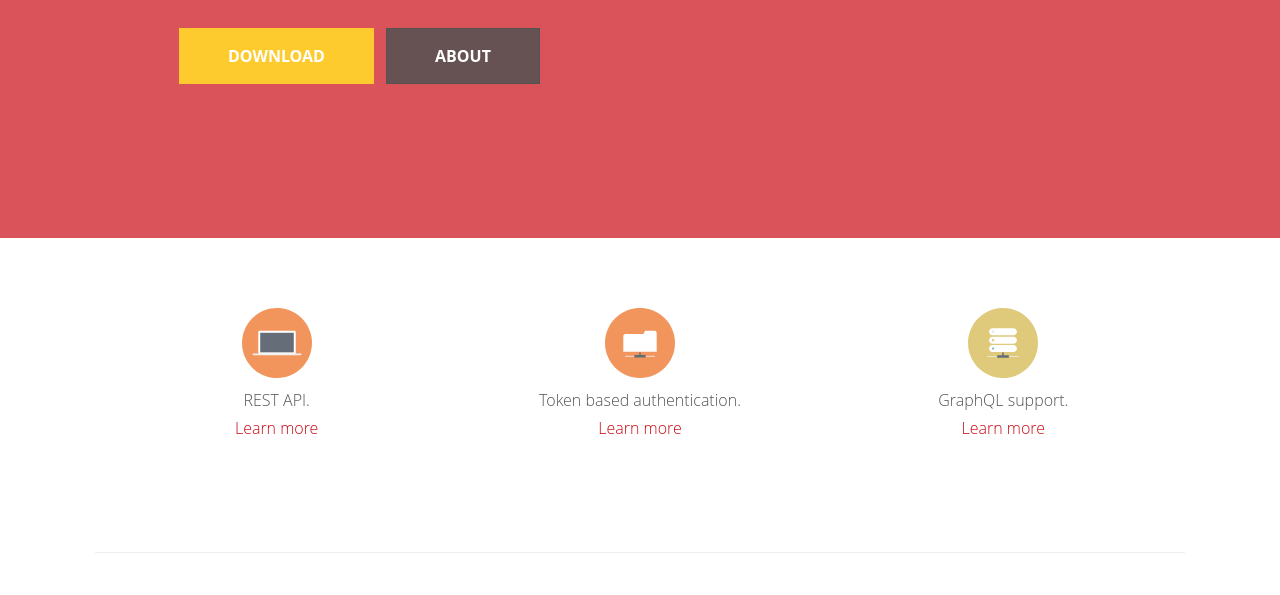
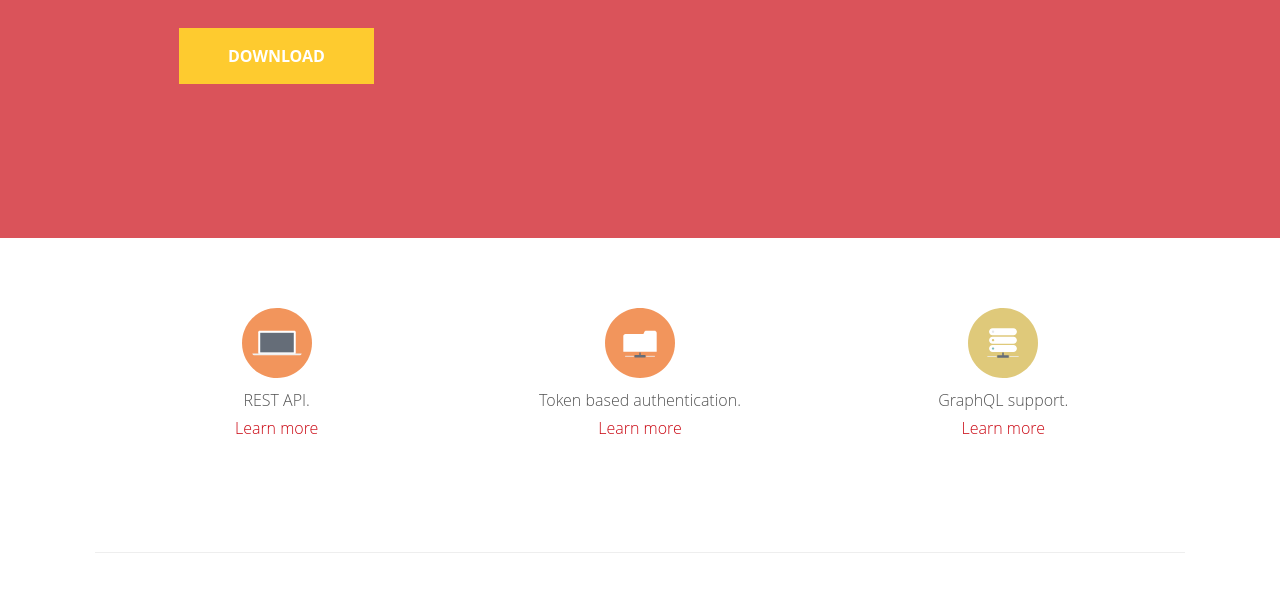
Before and after one commit to PetrNikolas/getniklick, a website: page src/index.html in a window 1280 px wide. Shown: the part 432-1027 px from the top of the page. Drawn offline with Linux system fonts and the light colour scheme; files whose address does not match are found by name.

Commit message:
remove about button

```diff
--- a/src/index.html
+++ b/src/index.html
@@ -36,7 +36,6 @@
         </h1>
         <div class="banner-buttons">
           <a href="https://github.com/PetrNikolas/niklick" class="button button-primary">Download</a>
-          <a href="#about" class="button button-secondary">About</a>
         </div>
       </div>
     </div>
```
